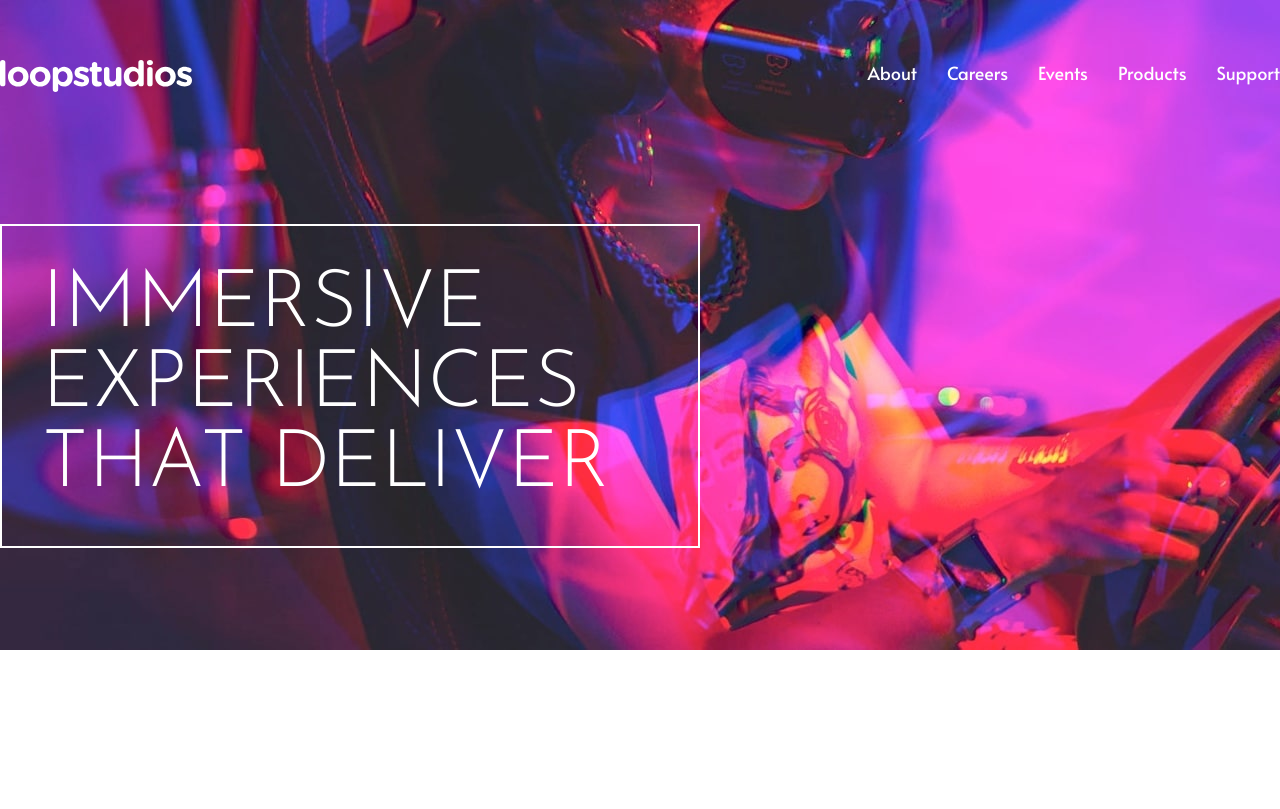
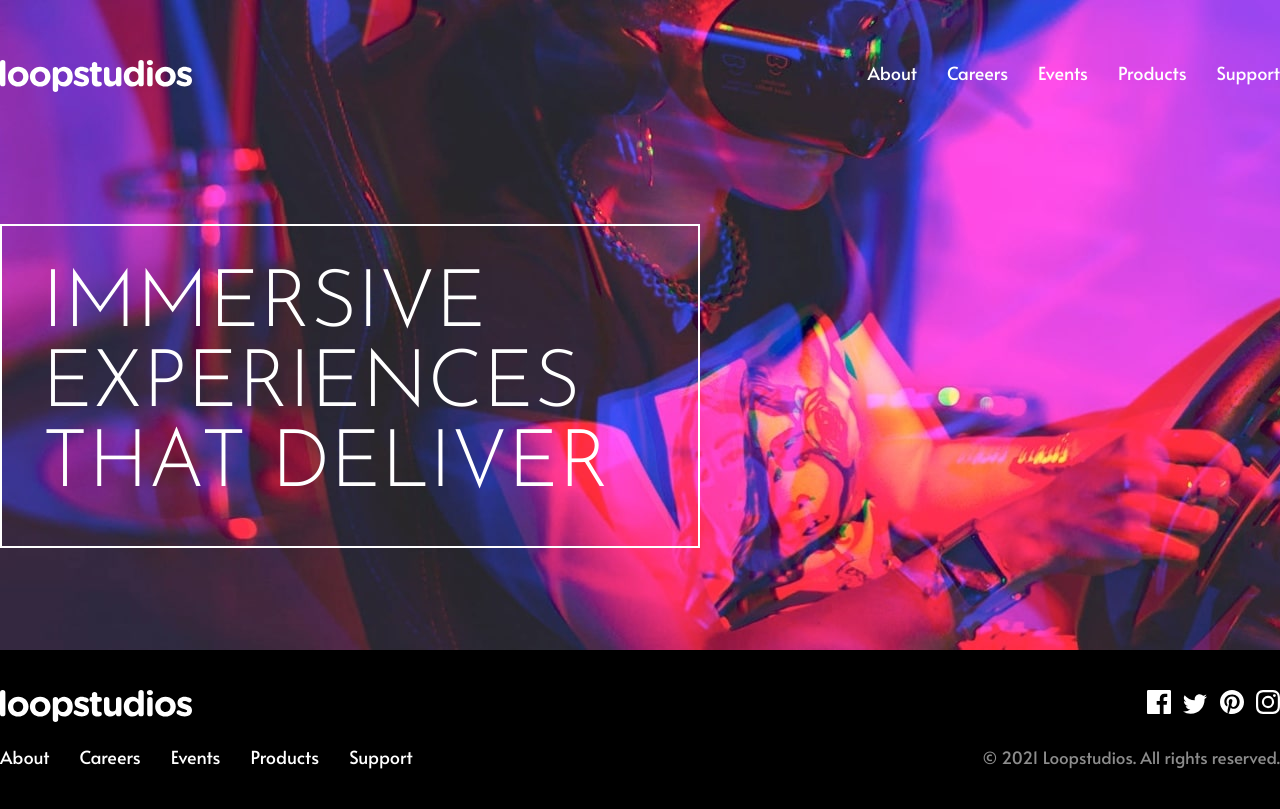
Before and after one commit to nik-ves/loopstudios-landing-page, a website: page index.html in a window 1280 px wide. Drawn offline with Linux system fonts and the light colour scheme.

Commit message:
Formatted the header and added footer

```diff
--- a/index.html
+++ b/index.html
@@ -19,11 +19,11 @@
         </div>
 
         <ul class="header__nav">
-          <li class="header__item"><a href="#" class="header__link">About</a></li>
-          <li class="header__item"><a href="#" class="header__link">Careers</a></li>
-          <li class="header__item"><a href="#" class="header__link">Events</a></li>
-          <li class="header__item"><a href="#" class="header__link">Products</a></li>
-          <li class="header__item"><a href="#" class="header__link">Support</a></li>
+          <li class="header__nav--item"><a href="#" class="header__nav--link">About</a></li>
+          <li class="header__nav--item"><a href="#" class="header__nav--link">Careers</a></li>
+          <li class="header__nav--item"><a href="#" class="header__nav--link">Events</a></li>
+          <li class="header__nav--item"><a href="#" class="header__nav--link">Products</a></li>
+          <li class="header__nav--item"><a href="#" class="header__nav--link">Support</a></li>
         </ul>
       </div>
 
@@ -33,32 +33,45 @@
     </div>
   </header>
 
-  <!-- The leader in interactive VR
+  <footer class="footer">
+    <div class="container">
+      <div class="footer__icons">
+        <div class="footer__logo">
+          <img src="images/logo.svg" alt="">
+        </div>
 
-  Founded in 2011, Loopstudios has been producing world-class virtual reality
-  projects for some of the best companies around the globe. Our award-winning
-  creations have transformed businesses through digital experiences that bind
-  to their brand.
+        <div class="footer__media">
+          <svg class="footer__icon">
+            <img src="images/icon-facebook.svg" alt="facebook">
+          </svg>
 
-  Our creations
+          <svg class="footer__icon">
+            <img src="images/icon-twitter.svg" alt="facebook">
+          </svg>
 
-  See all
+          <svg class="footer__icon">
+            <img src="images/icon-pinterest.svg" alt="facebook">
+          </svg>
 
-  Deep earth
-  Night arcade
-  Soccer team VR
-  The grid
-  From up above VR
-  Pocket borealis
-  The curiosity
-  Make it fisheye
+          <svg class="footer__icon">
+            <img src="images/icon-instagram.svg" alt="facebook">
+          </svg>
+        </div>
+    </div>
 
-  About
-  Careers
-  Events
-  Products
-  Support
+    <div class="footer__links">
+      <ul class="footer__nav">
+        <li class="footer__nav--item"><a href="#" class="footer__nav--link">About</a></li>
+        <li class="footer__nav--item"><a href="#" class="footer__nav--link">Careers</a></li>
+        <li class="footer__nav--item"><a href="#" class="footer__nav--link">Events</a></li>
+        <li class="footer__nav--item"><a href="#" class="footer__nav--link">Products</a></li>
+        <li class="footer__nav--item"><a href="#" class="footer__nav--link">Support</a></li>
+      </ul>
 
-  © 2021 Loopstudios. All rights reserved. -->
+      <p class="footer__text">
+        © 2021 Loopstudios. All rights reserved.
+      </p>
+    </div>
+  </footer>
 </body>
 </html>
--- a/sass/_base.scss
+++ b/sass/_base.scss
@@ -25,3 +25,9 @@ html {
     max-width: 144rem;
     margin: 0 auto;
 }
+
+.search__icon {
+    width: 1rem;
+    height: 1rem;
+    fill: red;
+}
--- /dev/null
+++ b/sass/_footer.scss
@@ -0,0 +1,51 @@
+.footer {
+    background-color: $color-black;
+
+    &__icons {
+        display: flex;
+        justify-content: space-between;
+        padding-top: 4rem;
+        margin-bottom: 2rem;
+    }
+
+    &__icon {
+        height: 1rem;
+        width: 1rem;
+    }
+
+    &__links {
+        display: flex;
+        justify-content: space-between;
+        padding-bottom: 4rem;
+    }
+
+    &__nav {
+        font-size: 1.8rem;
+        list-style: none;
+        display: flex;
+
+        &--item {
+            margin-right: 3rem;
+        }
+
+        &--link:link,
+        &--link:visited {
+            text-decoration: none;
+            color: $color-white;
+            font-family: $font-primary;
+            transition: all 0.2s;
+        }
+
+        &--link:hover,
+        &--link:active {
+            color: $color-dark-gray;
+        }
+    }
+
+    &__text {
+        color: $color-dark-gray;
+        font-family: $font-primary;
+        font-size: 1.7rem;
+        align-self: center;
+    }
+}
--- a/sass/_header.scss
+++ b/sass/_header.scss
@@ -7,23 +7,24 @@
         font-size: 1.8rem;
         list-style: none;
         display: flex;
-    }
 
-    &__item {
+        &--item {
             margin-left: 3rem;
         }
 
-    &__link:link,
-    &__link:visited {
+        &--link:link,
+        &--link:visited {
             text-decoration: none;
             color: $color-white;
             font-family: $font-primary;
             transition: all 0.2s;
         }
 
-    &__link:hover,
-    &__link:active {
+        &--link:hover,
+        &--link:active {
             color: $color-dark-gray;
+        }
+
     }
 
     &__text {
--- a/sass/main.scss
+++ b/sass/main.scss
@@ -1,3 +1,4 @@
 @import "base";
 @import "typography";
 @import "header";
+@import "footer";
```
Also changed, not shown: css/style.css. Lines whose indentation alone changed are shown as unchanged.
